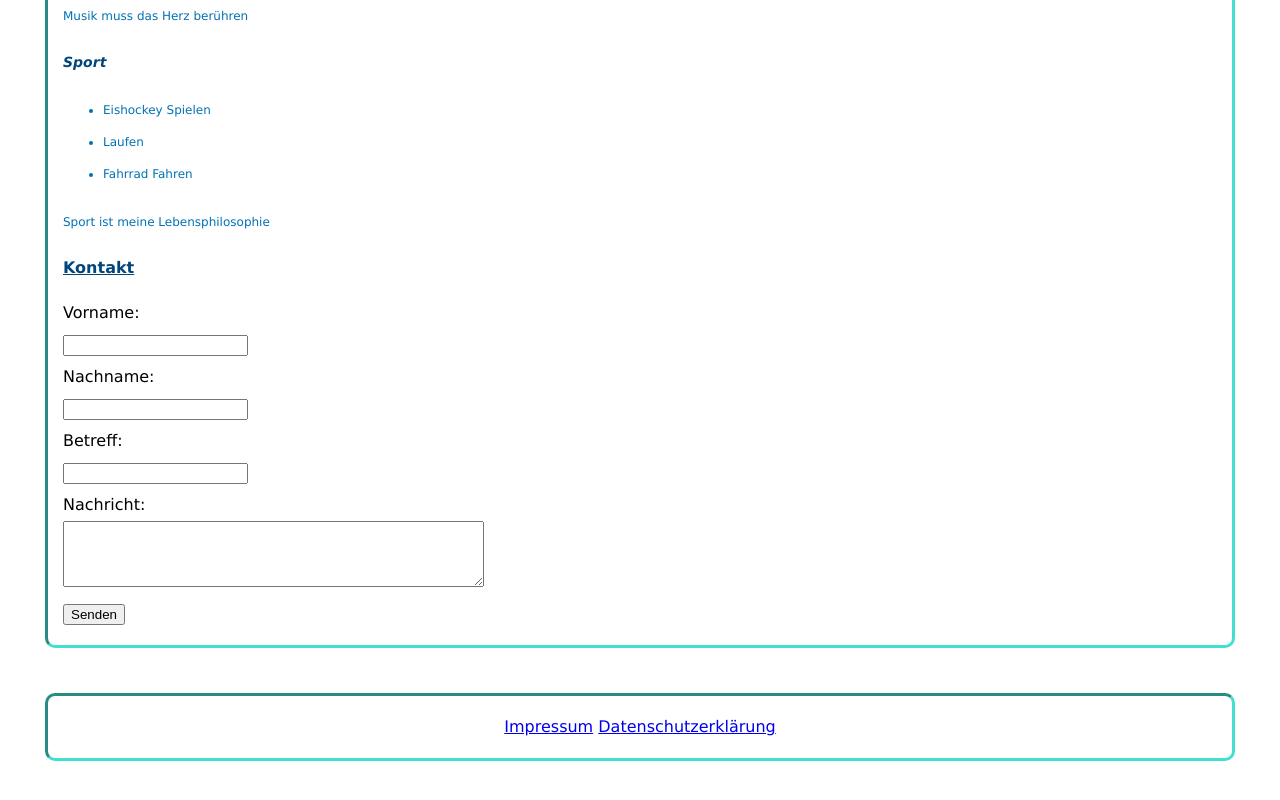
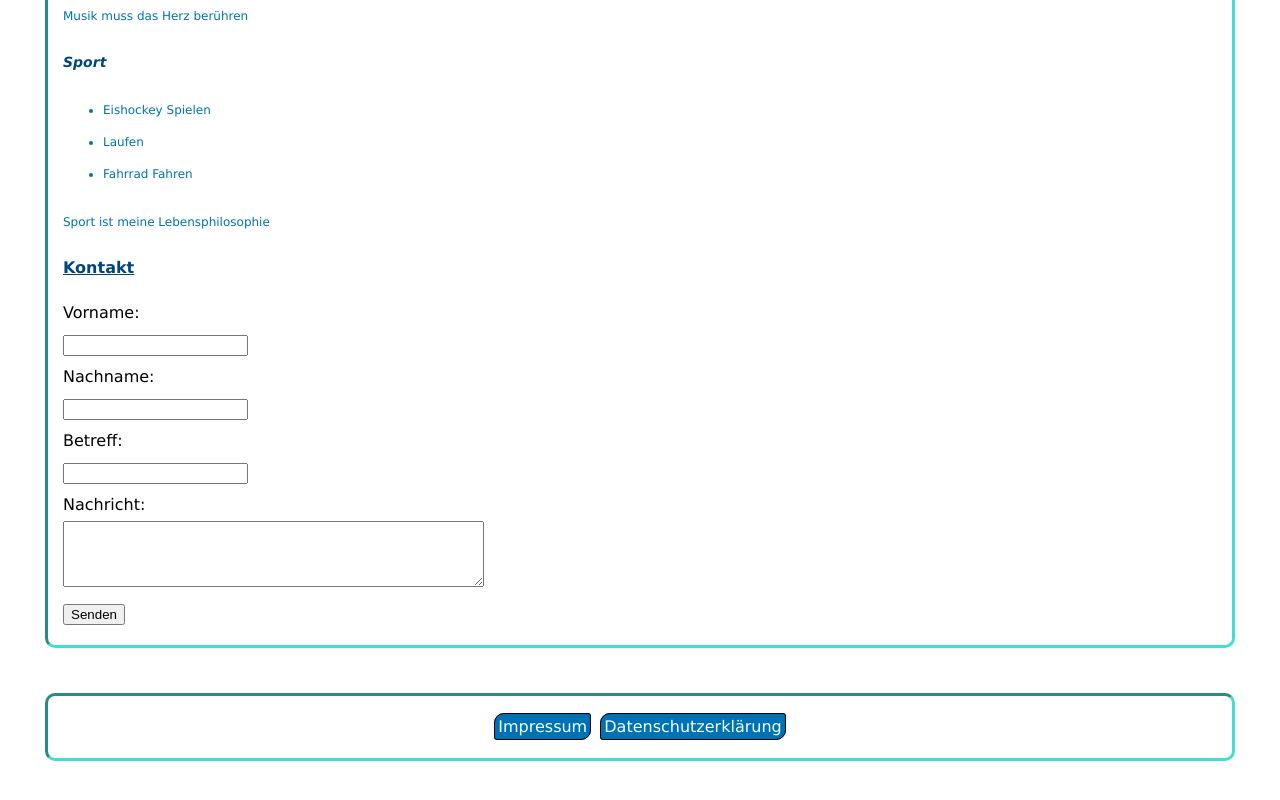
Before and after one commit to ALTIPARMAKHakan/CV-LebenslaufReactProject, a React (Create React App) app: page / in a window 1280 px wide. Shown: the part 4309-5109 px from the top of the page. Built offline with nearby package versions, Linux system fonts and the light colour scheme.

Commit message:
Add files via upload

```diff
--- a/src/styles/styles.css
+++ b/src/styles/styles.css
@@ -21,9 +21,33 @@ footer{
     border: 3px turquoise inset;
     border-radius: 10px;
     line-height: 200%;
+
 }
 footer {
     text-align: center;
+}
+footer a:link{
+    border:1px black solid;
+    border-top-left-radius: 10px;
+    border-top-right-radius: 3px;
+    border-bottom-right-radius: 10px;
+    border-bottom-left-radius: 3px;
+    margin: 2px;
+    padding: 3px;
+    text-decoration: none;
+    line-height: 20px;
+    justify-content: flex-end;
+    background-color: #0072B4;
+    color: azure;
+
+}
+footer a:hover{
+    background-color: orange;
+
+}
+footer a:visited{
+    color: azure;
+
 }
 
 
@@ -69,6 +93,10 @@ p, li{
     justify-content: flex-end;
 
 }
+#link-wrapper div a:visited{
+    color: transparent;
+
+}
 .job-history{
     /* border: 1px black solid; */
     border-radius: 10px;
```
